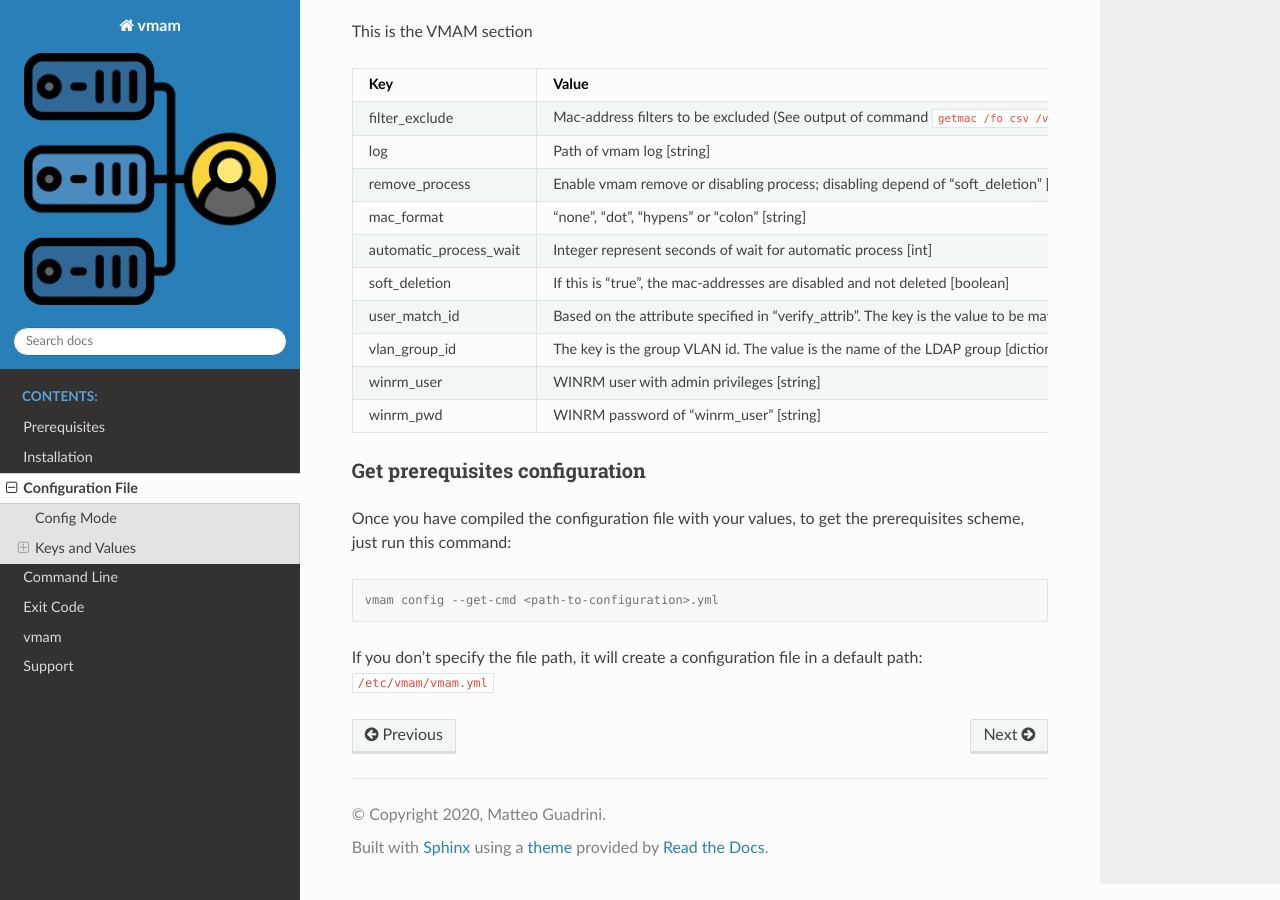
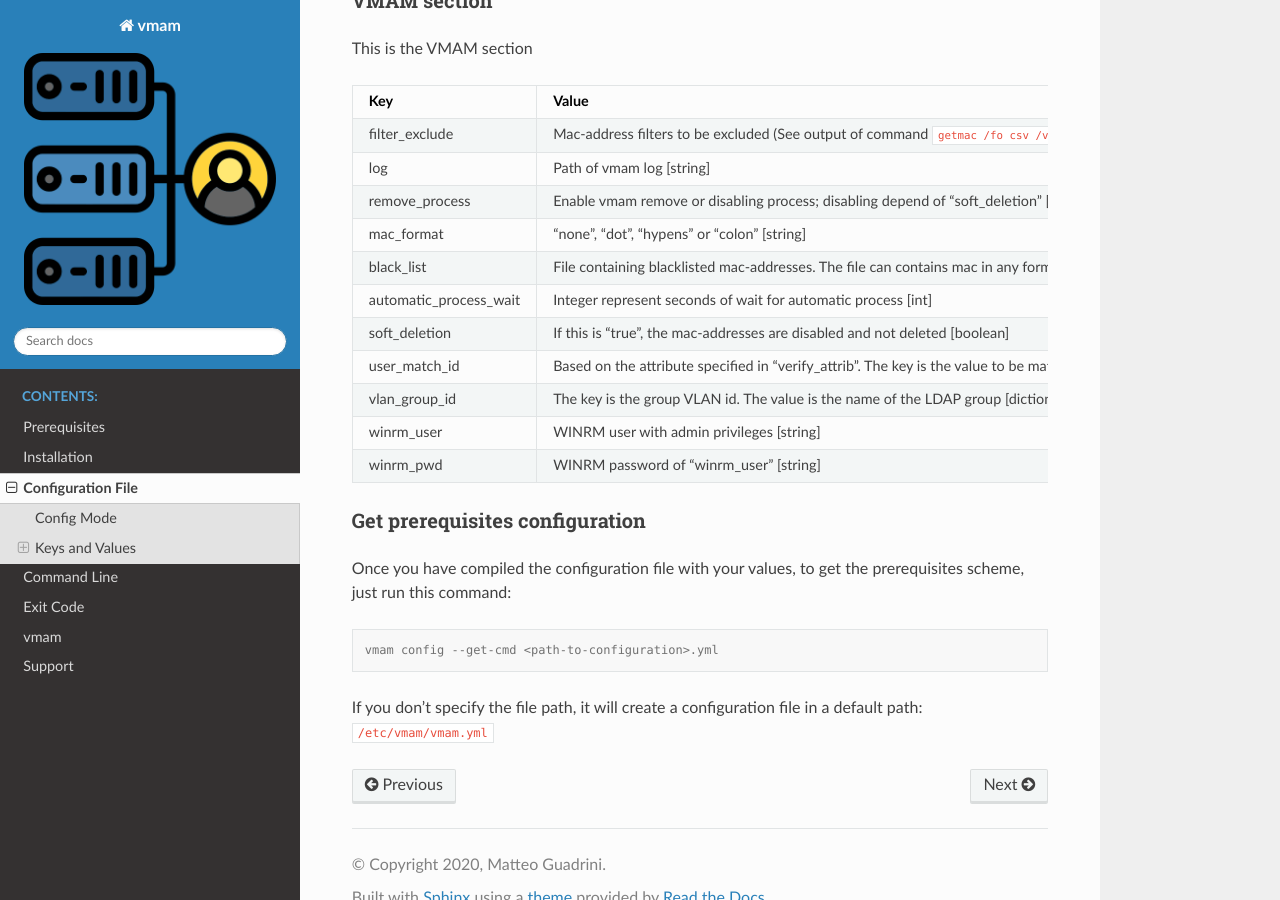
Before and after one commit to MatteoGuadrini/vmam, a Sphinx documentation site: the page built from docs/source/configuration.rst, in a window 1280 px wide and 900 px high, scrolled down 2049 px. Built offline with Sphinx 7.4.7 and the Read the Docs theme 2.0.0, drawn with Linux system fonts in a browser that asks for light colours; some of the changed text lies outside the part shown.

Commit message:
Add black list part on docs

```diff
--- a/docs/source/configuration.rst
+++ b/docs/source/configuration.rst
@@ -52,6 +52,7 @@ The configuration file is in `YAML <https://yaml.org/>`_ format.
       remove_process: true                      # Enable vmam remove or disabling process; disabling depend of "soft_deletion"
       automatic_process_wait: 3                 # Integer represent seconds of wait for automatic process
       mac_format: none                          # Mac-address format (none - dot - hypens - colon)
+      black_list: /etc/vmam/black.list          # File containing blacklisted mac-addresses
       soft_deletion: true                       # If this is true, the mac-addresses are disabled and not deleted
       user_match_id:                            # Based on the attribute specified in "verify_attrib". The key is the value to be matched while the value is the VLAN id
         OU=IT: 100
@@ -107,6 +108,7 @@ filter_exclude          Mac-address filters to be excluded (See output of comman
 log                     Path of vmam log [string]
 remove_process          Enable vmam remove or disabling process; disabling depend of "soft_deletion" [boolean]
 mac_format              "none", "dot", "hypens" or "colon" [string]
+black_list              File containing blacklisted mac-addresses. The file can contains mac in any format and comment ("#comment") [string]
 automatic_process_wait  Integer represent seconds of wait for automatic process [int]
 soft_deletion           If this is "true", the mac-addresses are disabled and not deleted [boolean]
 user_match_id           Based on the attribute specified in "verify_attrib". The key is the value to be matched while the value is the VLAN id [dictionary]
--- a/docs/source/exitcode.rst
+++ b/docs/source/exitcode.rst
@@ -19,6 +19,7 @@ This table contains exit codes and their descriptions:
 10                      User enable error
 11                      User disable error
 12                      Mac-address user removal error
+13                      Mac-address is blacklisted
 16                      LDAP group VLAN-ID does not exist
 17                      LDAP custom group not existing
 18                      Error removing LDAP VLAN group
```
